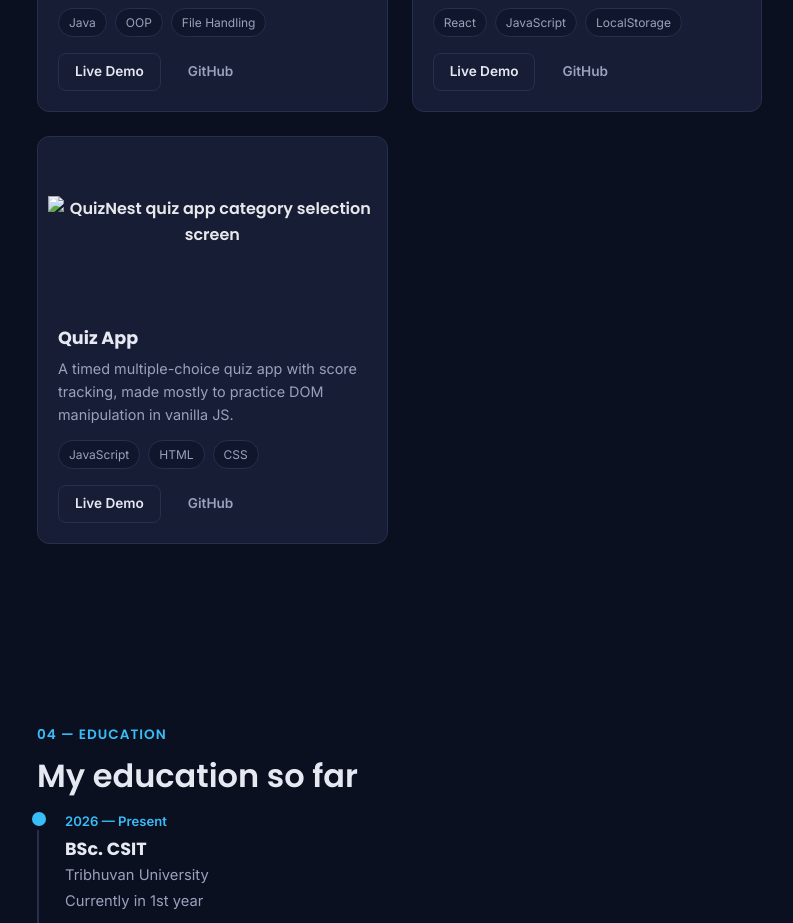
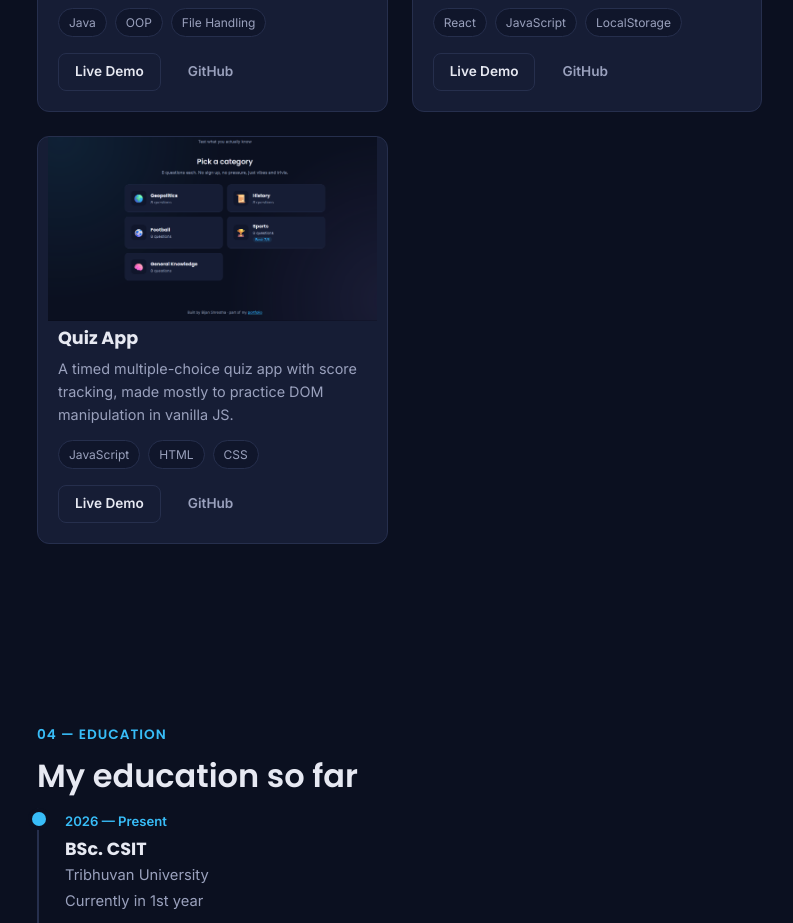
Before and after one commit to Bijanthebeast/Portfolio, a plain HTML site: page index.html in a window 1280 px wide. Shown: the part 3020-3943 px from the top of the page, without its empty margins (53-846 px from the left). Drawn offline with Linux system fonts and the light colour scheme.

Commit message:
Update image source path for QuizNest project

```diff
--- a/index.html
+++ b/index.html
@@ -330,7 +330,7 @@
 
           <<article class="project-card reveal">
   <div class="project-img">
-    <img src="assets/quiznest-thumb.png" alt="QuizNest quiz app category selection screen" loading="lazy">
+    <img src="quiznest-thumb.png" alt="QuizNest quiz app category selection screen" loading="lazy">
   </div>
   <div class="project-body">
     <h3>Quiz App</h3>
```
